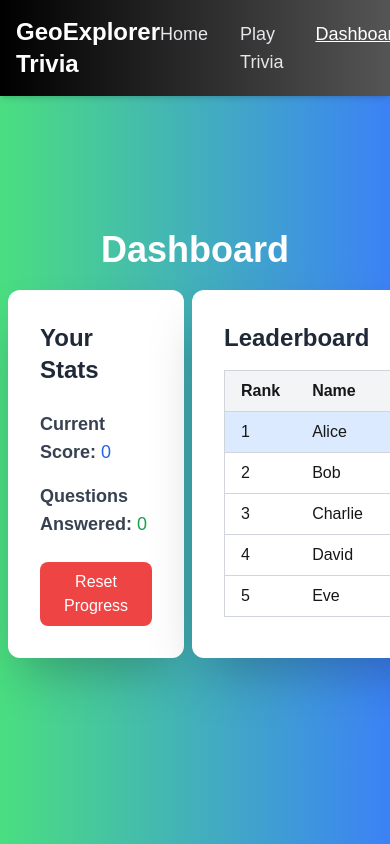
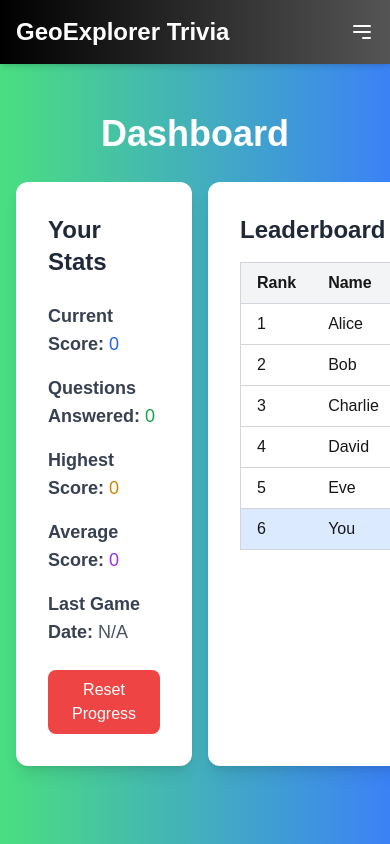
Before and after one commit to rugs07/trivia, a Next.js app: page /dashboard in a window 390 px wide. Shown: the top 844 px of the page. Built offline with nearby package versions, Linux system fonts and the light colour scheme.

Commit message:
Dashboard updated and responsiveness

```diff
--- a/src/app/components/Navbar.js
+++ b/src/app/components/Navbar.js
@@ -2,9 +2,11 @@
 
 import Link from 'next/link';
 import { usePathname } from 'next/navigation';
+import { useState } from 'react';
 
 const Navbar = () => {
   const pathname = usePathname();
+  const [isOpen, setIsOpen] = useState(false);
 
   if (pathname === '/') {
     return null;
@@ -17,10 +19,38 @@ const Navbar = () => {
   ];
 
   return (
-    <nav className="bg-gradient-to-r from-[#000000] to-[#555555] py-4 shadow-md px-4 fixed w-full">
+    <nav className="bg-gradient-to-r from-[#000000] to-[#555555] py-4 shadow-md px-4 fixed w-full z-10">
       <div className="container mx-auto flex justify-between items-center">
         <h1 className="text-white text-2xl font-bold">GeoExplorer Trivia</h1>
-        <ul className="flex space-x-8">
+
+        <button
+          className="md:hidden text-white focus:outline-none"
+          onClick={() => setIsOpen(!isOpen)}
+        >
+          {isOpen ? (
+            <svg
+              xmlns="http://www.w3.org/2000/svg"
+              className="h-6 w-6"
+              fill="none"
+              viewBox="0 0 24 24"
+              stroke="currentColor"
+            >
+              <path strokeLinecap="round" strokeLinejoin="round" strokeWidth={2} d="M6 18L18 6M6 6l12 12" />
+            </svg>
+          ) : (
+            <svg
+              xmlns="http://www.w3.org/2000/svg"
+              className="h-6 w-6"
+              fill="none"
+              viewBox="0 0 24 24"
+              stroke="currentColor"
+            >
+              <path strokeLinecap="round" strokeLinejoin="round" strokeWidth={2} d="M4 6h16M4 12h16m-7 6h7" />
+            </svg>
+          )}
+        </button>
+
+        <ul className={`flex space-x-8 md:flex md:items-center ${isOpen ? 'block' : 'hidden'} md:block`}>
           {links.map((link) => (
             <li key={link.href}>
               <Link
@@ -37,6 +67,29 @@ const Navbar = () => {
           ))}
         </ul>
       </div>
+
+      {/* Mobile Menu */}
+      {isOpen && (
+        <div className="md:hidden bg-gradient-to-r from-[#000000] to-[#555555] py-4">
+          <ul className="flex flex-col items-center space-y-4">
+            {links.map((link) => (
+              <li key={link.href}>
+                <Link
+                  href={link.href}
+                  className={`text-lg font-medium ${
+                    pathname === link.href
+                      ? 'text-white underline'
+                      : 'text-gray-200 hover:text-white'
+                  }`}
+                  onClick={() => setIsOpen(false)} // Close menu on link click
+                >
+                  {link.name}
+                </Link>
+              </li>
+            ))}
+          </ul>
+        </div>
+      )}
     </nav>
   );
 };
--- a/src/app/dashboard/page.js
+++ b/src/app/dashboard/page.js
@@ -1,6 +1,6 @@
 "use client";
 
-import React, { useState, useEffect, Fragment } from "react";
+import React, { useState, useEffect } from "react";
 import nookies from "nookies";
 import Swal from "sweetalert2";
 import toast from "react-hot-toast";
@@ -13,6 +13,9 @@ import {
 const DashboardPage = () => {
   const [score, setScore] = useState(0);
   const [questionsAnswered, setQuestionsAnswered] = useState(0);
+  const [highestScore, setHighestScore] = useState(0);
+  const [averageScore, setAverageScore] = useState(0);
+  const [lastGameDate, setLastGameDate] = useState(null);
   const [searchQuery, setSearchQuery] = useState("");
 
   // Dummy leaderboard data
@@ -22,6 +25,7 @@ const DashboardPage = () => {
     { name: "Charlie", score: 350, rank: 3 },
     { name: "David", score: 300, rank: 4 },
     { name: "Eve", score: 280, rank: 5 },
+    { name: "You", score, rank: 6 },
   ];
 
   const columns = [
@@ -46,9 +50,18 @@ const DashboardPage = () => {
     const cookies = nookies.get();
     const savedScore = parseInt(cookies.coins || "0", 10); // Get score from cookies
     const answered = parseInt(cookies.questionsAnswered || "0", 10);
+    const savedHighestScore = parseInt(cookies.highestScore || "0", 10);
+    const savedLastGameDate = cookies.lastGameDate || null;
 
     setScore(savedScore);
     setQuestionsAnswered(answered);
+    setHighestScore(savedHighestScore);
+    setLastGameDate(savedLastGameDate ? new Date(savedLastGameDate) : null);
+
+    // Calculate average score (for demo purposes)
+    if (answered > 0) {
+      setAverageScore((savedScore / answered).toFixed(2));
+    }
   }, []);
 
   const resetProgress = () => {
@@ -68,8 +81,15 @@ const DashboardPage = () => {
     }).then((result) => {
       if (result.isConfirmed) {
         setScore(0);
-        toast.success("Score Reset Successfully");
+        setQuestionsAnswered(0);
+        setHighestScore(0);
+        setAverageScore(0);
+        setLastGameDate(null);
+        toast.success("Progress Reset Successfully");
         nookies.set(null, "coins", 0, { path: "/" });
+        nookies.set(null, "questionsAnswered", 0, { path: "/" });
+        nookies.set(null, "highestScore", 0, { path: "/" });
+        nookies.set(null, "lastGameDate", null, { path: "/" });
       }
     });
   };
@@ -79,18 +99,29 @@ const DashboardPage = () => {
   return (
     <div className="min-h-screen bg-gradient-to-r from-green-400 to-blue-500 flex flex-col items-center justify-center pt-10">
       <h1 className="text-4xl font-bold text-white mt-3 mb-3">Dashboard</h1>
-      <div className="flex gap-2 w-full p-2">
-        <div className="bg-white p-8 rounded-xl shadow-2xl w-full md:w-1/3">
-          <h2 className="text-2xl font-semibold text-gray-800 mb-6">
-            Your Stats
-          </h2>
+      <div className="flex gap-4 w-full p-4">
+        {/* User Stats Card */}
+        <div className="bg-white p-8 rounded-xl shadow-lg w-full md:w-1/3 transition-transform transform hover:-translate-y-1 hover:shadow-xl">
+          <h2 className="text-2xl font-semibold text-gray-800 mb-6">Your Stats</h2>
           <p className="text-lg text-gray-700 mb-4">
             <strong>Current Score:</strong>{" "}
             <span className="text-blue-600">{score}</span>
           </p>
-          <p className="text-lg text-gray-700 mb-6">
+          <p className="text-lg text-gray-700 mb-4">
             <strong>Questions Answered:</strong>{" "}
             <span className="text-green-600">{questionsAnswered}</span>
+          </p>
+          <p className="text-lg text-gray-700 mb-4">
+            <strong>Highest Score:</strong>{" "}
+            <span className="text-yellow-600">{highestScore}</span>
+          </p>
+          <p className="text-lg text-gray-700 mb-4">
+            <strong>Average Score:</strong>{" "}
+            <span className="text-purple-600">{averageScore}</span>
+          </p>
+          <p className="text-lg text-gray-700 mb-6">
+            <strong>Last Game Date:</strong>{" "}
+            <span className="text-gray-600">{lastGameDate ? lastGameDate.toLocaleDateString() : 'N/A'}</span>
           </p>
           <button
             onClick={resetProgress}
@@ -100,10 +131,9 @@ const DashboardPage = () => {
           </button>
         </div>
 
-        <div className="bg-white p-8 rounded-xl shadow-2xl w-full  md:w-2/3">
-          <h2 className="text-2xl font-semibold text-gray-800 mb-4">
-            Leaderboard
-          </h2>
+        {/* Leaderboard Card */}
+        <div className="bg-white p-8 rounded-xl shadow-lg w-full md:w-2/3 transition-transform transform hover:-translate-y-1 hover:shadow-xl">
+          <h2 className="text-2xl font-semibold text-gray-800 mb-4">Leaderboard</h2>
 
           <div className="overflow-x-auto">
             <table className="w-full border-collapse border border-gray-300 text-left">
@@ -127,9 +157,9 @@ const DashboardPage = () => {
                 {tableRows.map((row) => (
                   <tr
                     key={row.id}
-                    className={
-                      row.original.name === "Alice" ? "bg-blue-100" : ""
-                    }
+                    className={`transition-colors duration-200 ${
+                      row.original.name === "You" ? "bg-blue-100" : ""
+                    } hover:bg-gray-50`}
                   >
                     {row.getVisibleCells().map((cell) => (
                       <td
--- a/src/app/page.js
+++ b/src/app/page.js
@@ -18,38 +18,38 @@ export default function Home() {
   };
 
   return (
-    <main className="main-container flex flex-col items-center justify-center min-h-screen bg-gradient-to-br from-green-400 to-blue-500 text-white">
-      <h1 className="text-4xl font-bold mb-6 text-center">Welcome to GeoExplorer Trivia</h1>
+    <main className="main-container flex flex-col items-center justify-center min-h-screen bg-gradient-to-br from-green-400 to-blue-500 text-white p-4 md:p-8">
+  <h1 className="text-3xl md:text-4xl font-bold mb-6 text-center">Welcome to GeoExplorer Trivia</h1>
 
   {lastScore ? (
-        <p className="mb-4 text-lg">
+    <p className="mb-4 text-lg md:text-xl">
       Welcome back! Your last score was{" "}
       <span className="font-bold">{lastScore}</span>. Can you beat it?
     </p>
   ) : (
-        <p className="mb-4 text-lg">
+    <p className="mb-4 text-lg md:text-xl">
       Test your knowledge about countries and explore the world through trivia!
     </p>
   )}
 
-      <div className="bg-white rounded-lg shadow-lg p-6 text-gray-800">
-        <h2 className="text-2xl font-semibold mb-4 text-center">Choose Difficulty</h2>
+  <div className="bg-white rounded-lg shadow-lg p-6 text-gray-800 w-full max-w-md">
+    <h2 className="text-xl md:text-2xl font-semibold mb-4 text-center">Choose Difficulty</h2>
 
-        <div className="flex justify-center space-x-4 mb-6">
+    <div className="flex flex-col md:flex-row justify-center space-x-0 md:space-x-4 mb-6">
       <button
-            className="px-4 py-2 bg-blue-500 hover:bg-blue-600  z-10 text-white rounded cursor-pointer"
+        className="w-full md:w-auto px-6 py-3 bg-blue-500 hover:bg-blue-600 z-10 text-white rounded mb-2 md:mb-0"
         onClick={() => handleStartGame("easy")}
       >
         Easy
       </button>
       <button
-            className="px-4 py-2 bg-yellow-500 hover:bg-yellow-600 text-white rounded"
+        className="w-full md:w-auto px-6 py-3 bg-yellow-500 hover:bg-yellow-600 text-white rounded mb-2 md:mb-0"
         onClick={() => handleStartGame("medium")}
       >
         Medium
       </button>
       <button
-            className="px-4 py-2 bg-red-500 hover:bg-red-600 text-white rounded"
+        className="w-full md:w-auto px-6 py-3 bg-red-500 hover:bg-red-600 text-white rounded"
         onClick={() => handleStartGame("hard")}
       >
         Hard
@@ -65,5 +65,6 @@ export default function Home() {
     © 2025 GeoExplorer Trivia. All rights reserved.
   </footer>
 </main>
+
   );
 }
```
Lines whose indentation alone changed are shown as unchanged.
